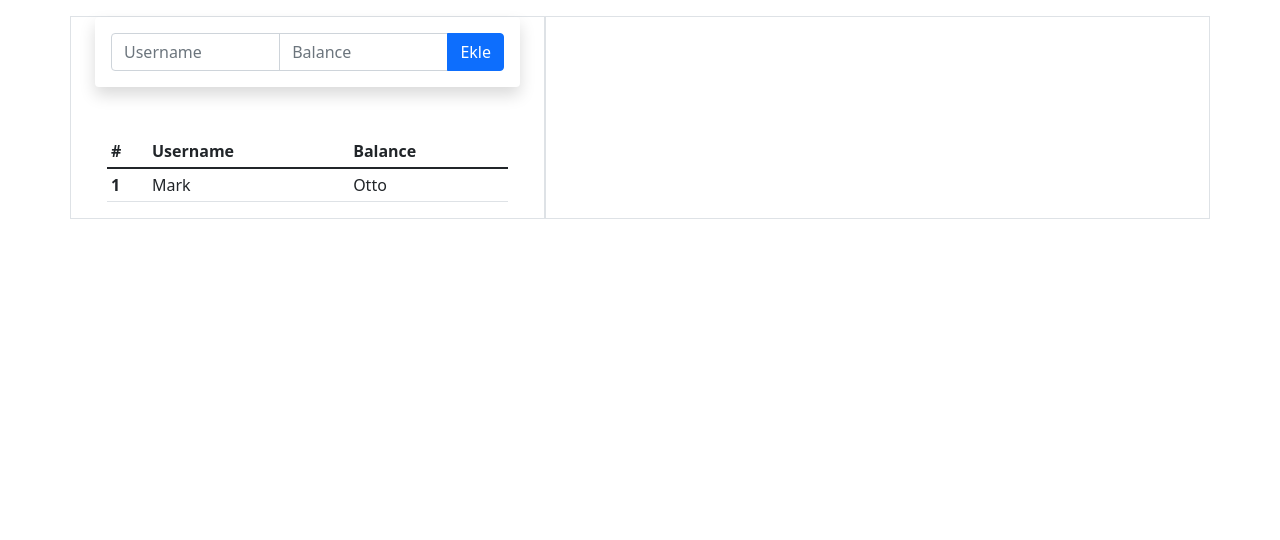
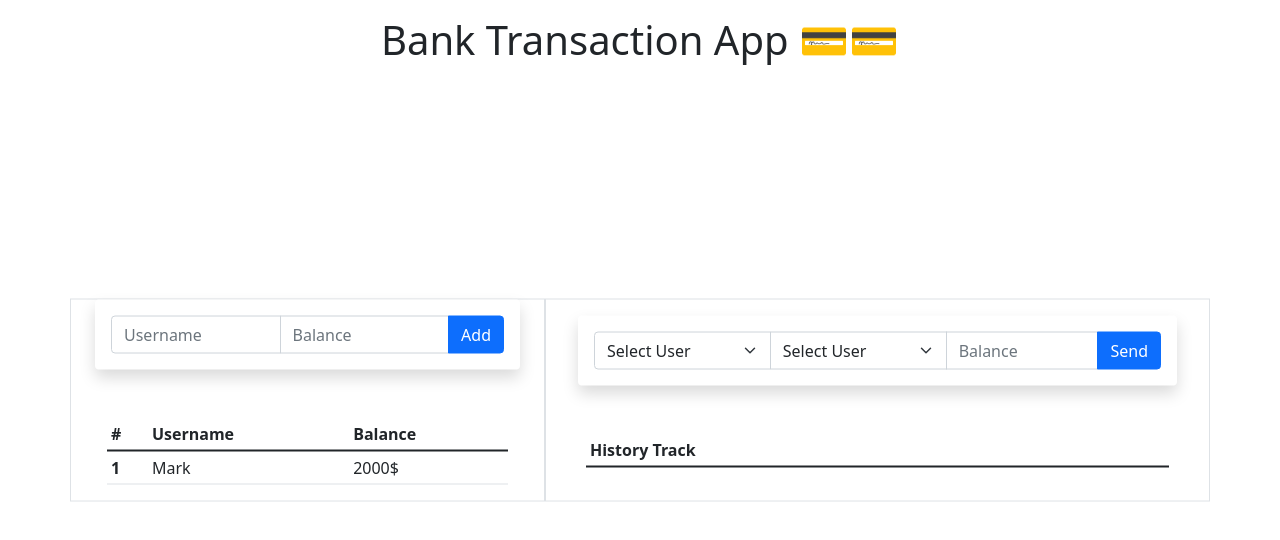
Before and after one commit to patika-167-react-bootcamp/hw-week-2-zaferhuzmeli, a website: page index.html in a window 1280 px wide. Drawn offline with nearby package versions, Linux system fonts and the light colour scheme.

Commit message:
created UI design of app

```diff
--- a/index.html
+++ b/index.html
@@ -7,20 +7,24 @@
     <meta name="viewport" content="width=device-width, initial-scale=1.0">
     <link href="https://cdn.jsdelivr.net/npm/bootstrap@5.1.3/dist/css/bootstrap.min.css" rel="stylesheet"
         integrity="sha384-1BmE4kWBq78iYhFldvKuhfTAU6auU8tT94WrHftjDbrCEXSU1oBoqyl2QvZ6jIW3" crossorigin="anonymous">
-    <title>Bank Account App</title>
+    <title>Bank Transaction App</title>
+    <script src="./app.js" type="text/javascript" async defer></script>
 </head>
 
 <body>
     <div class="page-layout p-3">
-        <div class="container">
+        <div class="title text-center">
+            <h1>Bank Transaction App 💳💳</h1>
+        </div>
+        <div class="container position-absolute top-50 start-50 translate-middle">
             <div class="row">
-                <div class="lef-side col-md-5 border">
+                <div class="lef-side col-md-5 border ">
                     <div class="container">
                         <div class="row">
                             <div class="input-group mb-3 shadow p-3 mb-5 bg-body rounded">
                                 <input type="text" class="form-control" placeholder="Username" aria-label="Username">
                                 <input type="text" class="form-control" placeholder="Balance" aria-label="Balance">
-                                <button type="button" id="addUser" class="btn btn-primary">Ekle</button>
+                                <button type="button" id="addUser" class="btn btn-primary">Add</button>
                             </div>
                         </div>
                         <div class="userAccountList">
@@ -34,16 +38,41 @@
                                 </thead>
                                 <tbody>
                                     <tr>
-                                        <th scope="row">1</th>
+                                        <th scope="row" id="userid" data-id="1">1</th>
                                         <td>Mark</td>
-                                        <td>Otto</td>
+                                        <td>2000$</td>
                                     </tr>
+                                </tbody>
                             </table>
                         </div>
                     </div>
                 </div>
-                <div class="right-side col-md-7 border">
-
+                <div class="right-side col-md-7 border p-3">
+                    <div class="container">
+                        <div class="row g-3">
+                            <div class="input-group mb-3 shadow p-3 mb-5 bg-body rounded">
+                                <select class="form-select" aria-label="select example">
+                                    <option selected>Select User</option>
+                                </select>
+                                <select class="form-select" aria-label="select example">
+                                    <option selected>Select User</option>
+                                </select>
+                                <input type="text" class="form-control" placeholder="Balance" aria-label="Balance">
+                                <button type="button" id="sendBalance" class="btn btn-primary">Send</button>
+                            </div>
+                        </div>
+                        <table class="table table-sm">
+                            <thead>
+                                <tr>
+                                    <th scope="col">History Track</th>
+                                </tr>
+                            </thead>
+                            <tbody>
+                                <tr>
+                                </tr>
+                            </tbody>
+                        </table>
+                    </div>
                 </div>
             </div>
         </div>
```
Also changed, not shown: package.json (added, +11 -0 lines), .eslintrc.json (added), README.md, app.js (added), assets/app.jpg (added), 1 other file.
